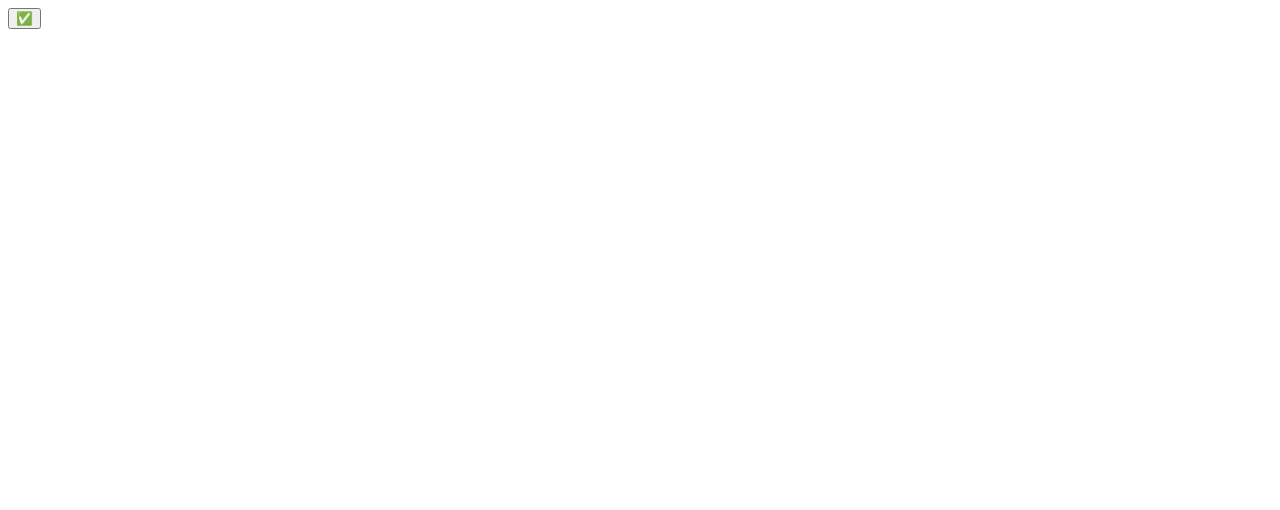
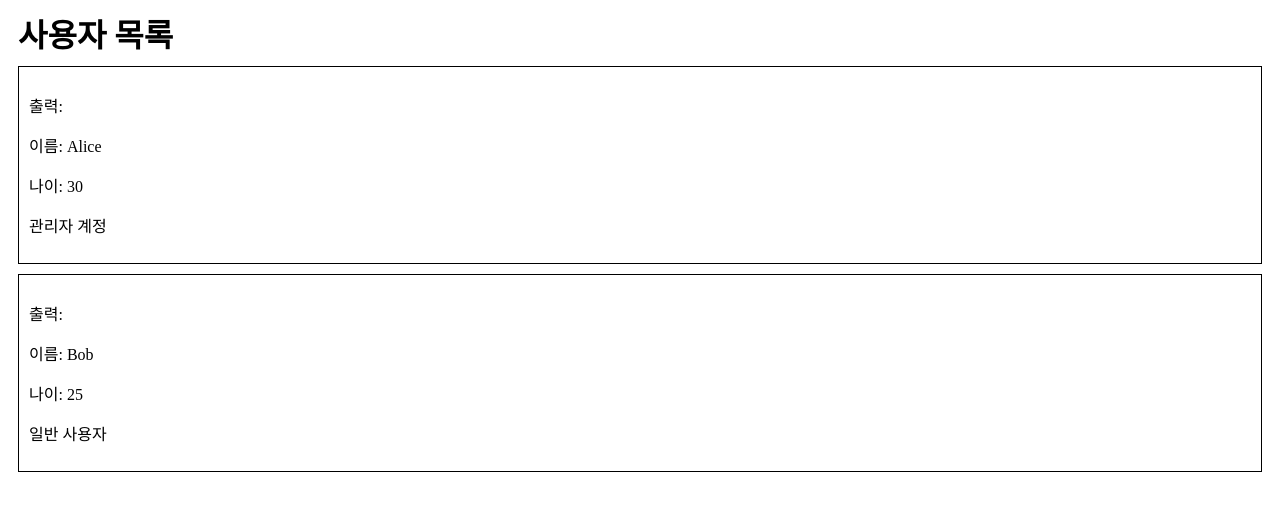
Before and after one commit to rowing0328/react-typescript-zero-to-hero, a React (Vite) app in the folder react/: page / in a window 1280 px wide. Shown: the top 510 px of the page. Built offline with nearby package versions, Linux system fonts and the light colour scheme.

Commit message:
Feat : 미션 2. UserProfile 컴포넌트 만들기 - UserProfile 컴포넌트 생성 - isAdmin 에 따른 권한 출력 :)

```diff
--- a/react/src/App.tsx
+++ b/react/src/App.tsx
@@ -1,15 +1,28 @@
-/* JSX 요소의 콘텐츠에 사용되는 경우 */
-import Button from './component/ui/button.tsx';
+/* UserProfile 컴포넌트 만들기 */
+import UserProfile from './component/UserProfile';
 
 export default function App() {
   return (
     <>
-      <Button>
-        <span>✅</span>
-      </Button>
+      <h1 style={{ margin: '10px' }}>사용자 목록</h1>
+      <UserProfile name={'Alice'} age={30} isAdmin={true} />
+      <UserProfile name={'Bob'} age={25} isAdmin={false} />
     </>
   );
 }
+
+/* JSX 요소의 콘텐츠에 사용되는 경우 */
+// import Button from './component/ui/button.tsx';
+//
+// export default function App() {
+//   return (
+//     <>
+//       <Button>
+//         <span>✅</span>
+//       </Button>
+//     </>
+//   );
+// }
 
 /* JSX 요소의 속성에 사용되는 경우 */
 // import Button from './component/ui/button.tsx';
--- /dev/null
+++ b/react/src/component/UserProfile.tsx
@@ -0,0 +1,19 @@
+/* UserProfile 컴포넌트 만들기 */
+interface UserProfileProps {
+  name: string;
+  age: number;
+  isAdmin: boolean;
+}
+
+export default function UserProfile({ name, age, isAdmin }: UserProfileProps) {
+  return (
+    <>
+      <div style={{ border: '1px solid black', padding: '10px', margin: '10px' }}>
+        <p>출력:</p>
+        <p>이름: {name}</p>
+        <p>나이: {age}</p>
+        <p>{isAdmin ? '관리자 계정' : '일반 사용자'}</p>
+      </div>
+    </>
+  );
+}
```
